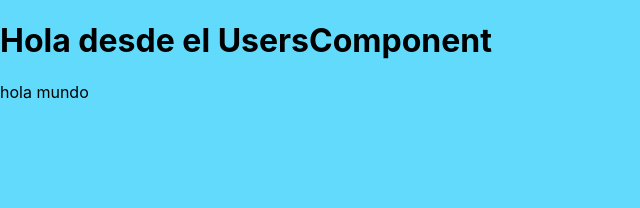
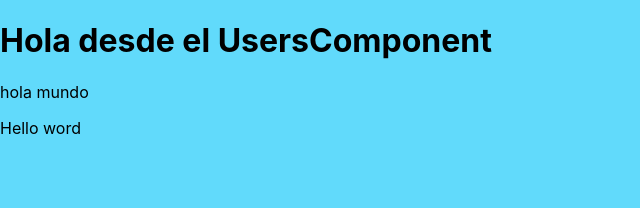
Before and after one commit to cristianespinozagl/react-my-app, a React (Create React App) app: page /users in a window 1280 px wide. Shown: the top 208 px of the page, without its empty margins (0-640 px from the left). Built offline with nearby package versions, Linux system fonts and the light colour scheme.

Commit message:
cambios user component

```diff
--- a/src/components/users.component.jsx
+++ b/src/components/users.component.jsx
@@ -3,6 +3,7 @@ const Users = () => {
     <div className="user-container">
       <h1>Hola desde el UsersComponent</h1>
       <p>hola mundo</p>
+      <p>Hello word</p>
     </div>
   );
 };
```
